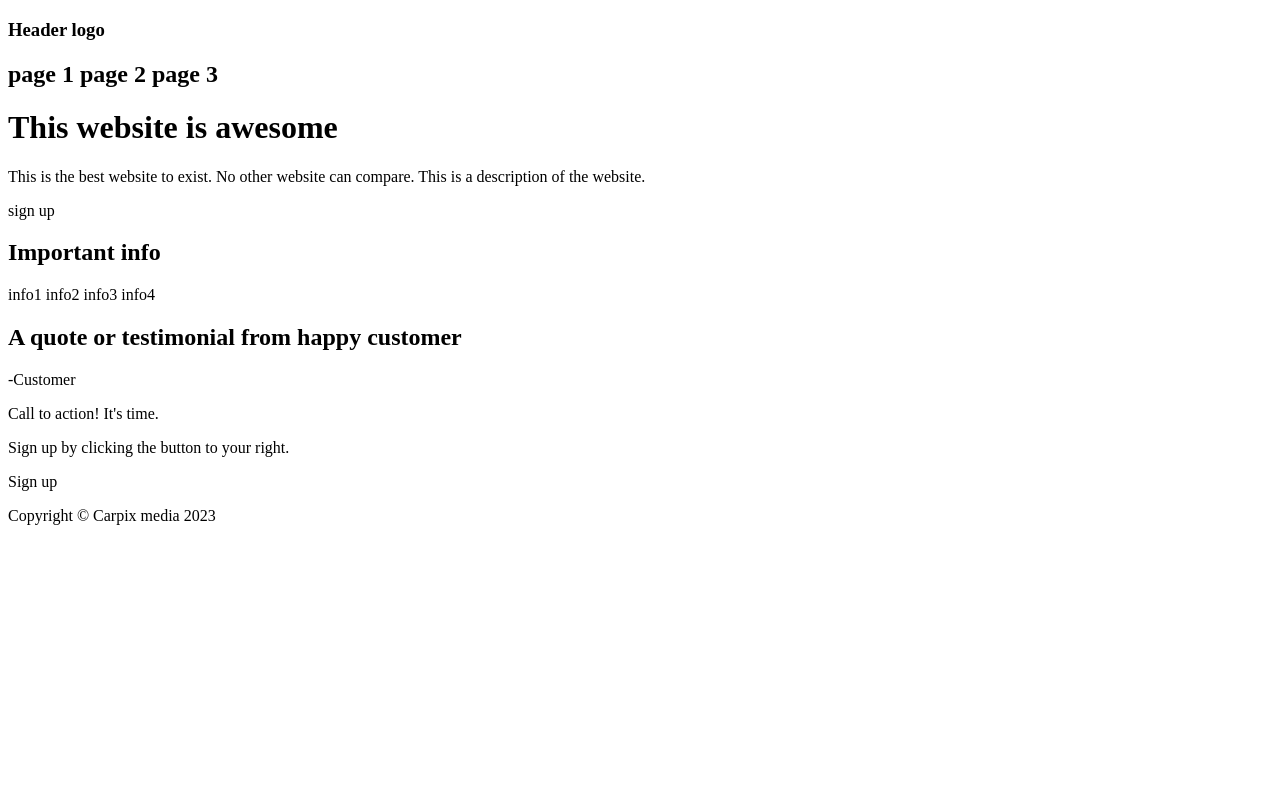
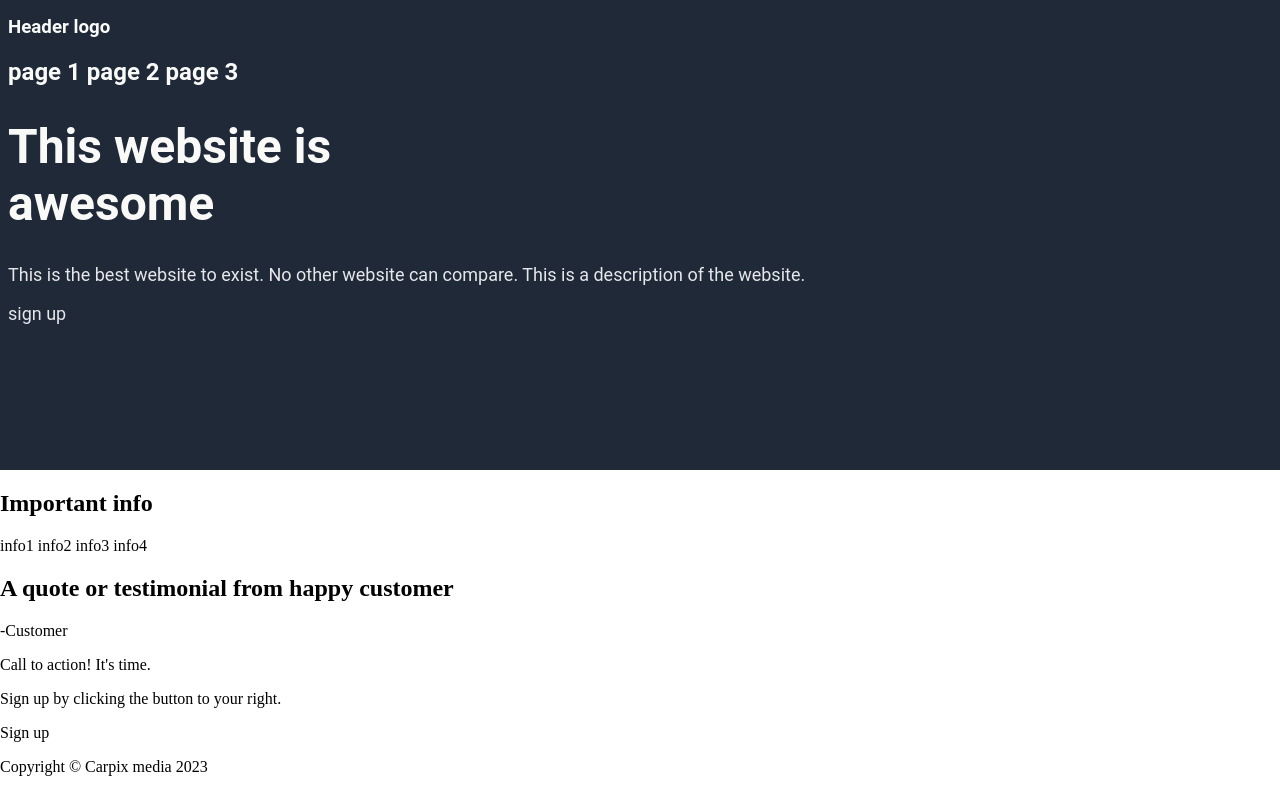
Before and after one commit to JakeDevs/TOP-Landing-Page, a plain HTML site: page index.html in a window 1280 px wide. Drawn offline with Linux system fonts and the light colour scheme.

Commit message:
Added CSS

```diff
--- a/index.html
+++ b/index.html
@@ -5,12 +5,12 @@
     <title>Landing Page</title>
     <link rel="stylesheet" href="style.css" />
   </head>
-  <body>
-    <div>
+  <body class="body">
+    <div class="header">
       <h3 class="headerlogo">Header logo</h3>
       <h2 class="redirects">page 1 page 2 page 3</h2>
 
-      <h1 class="herotext">This website is awesome</h1>
+      <h1 class="herotext">This website is <br> awesome</h1>
       <p class="herodesc">
         This is the best website to exist. No other website can compare. This is
         a description of the website.
--- a/style.css
+++ b/style.css
@@ -1,3 +1,51 @@
-#headerlogo, #redirects, #herotext, #herodesc, #signup {
+.header {
+  background-color: #1f2937;
+
+  margin: 0;
+  padding: 0;
+}
+
+.body {
+  margin: 0;
+}
+
+.headerlogo {
+  margin: 0;
+  margin-left: 8px;
+  color: #f9faf8;
+  font-family: "Roboto", sans-serif;
+}
+
+.herotext {
+  font-size: 48px;
+  font-style: extrabold;
+  margin-left: 8px;
+  font-family: "Roboto", sans-serif;
   color: #f9faf8;
 }
+
+.redirects {
+  font-family: "Roboto", sans-serif;
+  margin-left: 8px;
+  color: #f9faf8;
+}
+
+.herodesc,
+.signup {
+  font-size: 18px;
+  font-family: "Roboto", sans-serif;
+  margin-left: 8px;
+  color: #e5e7eb;
+}
+
+.signup-button {
+  border: 2px solid #3882f6;
+  border-radius: 10px;
+  background-color: #3882f6;
+  margin-right: 730px;
+}
+
+.header {
+  padding-top: 16px;
+  padding-bottom: 128px;
+}
```
